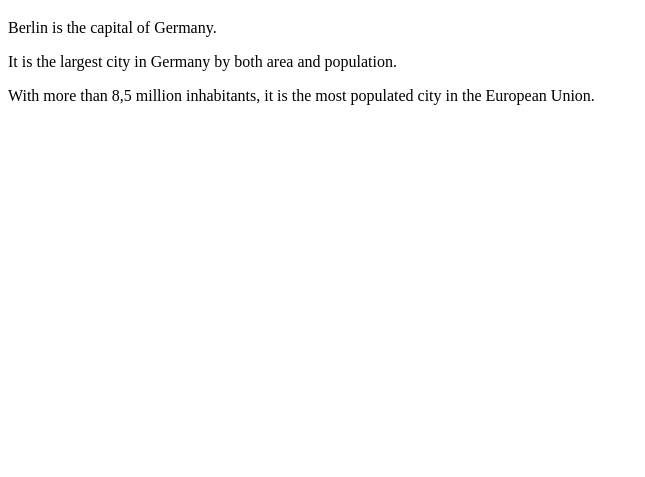
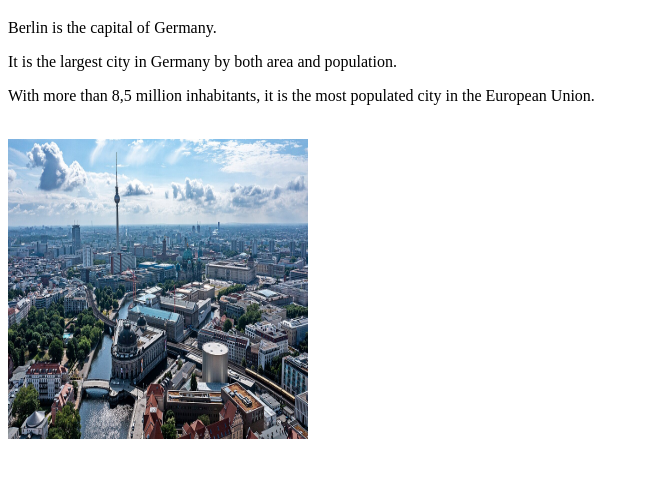
Before and after one commit to bhi070/bhi070.github.io, a plain HTML site: page OSE/03.05CityPageEx.html in a window 1280 px wide. Shown: the part 61-538 px from the top of the page, without its empty margins (0-645 px from the left). Drawn offline with Linux system fonts and the light colour scheme.

Commit message:
Added pictures

```diff
--- a/OSE/03.05CityPageEx.html
+++ b/OSE/03.05CityPageEx.html
@@ -11,6 +11,8 @@
 <p>Berlin is the capital of Germany.</p>
 <p>It is the largest city in Germany by both area and population.</p>
 <p>With more than 8,5 million inhabitants, it is the most populated city in the European Union.</p>
+<br>
+<img src="Berlin.jpg" alt="Berlin" height="300" width="300">
 
 </body>
 </html>
```
Also changed, not shown: OSE/03.04MyPageEx.html (+1 -1 lines), OSE/Berlin.jpg (added).
